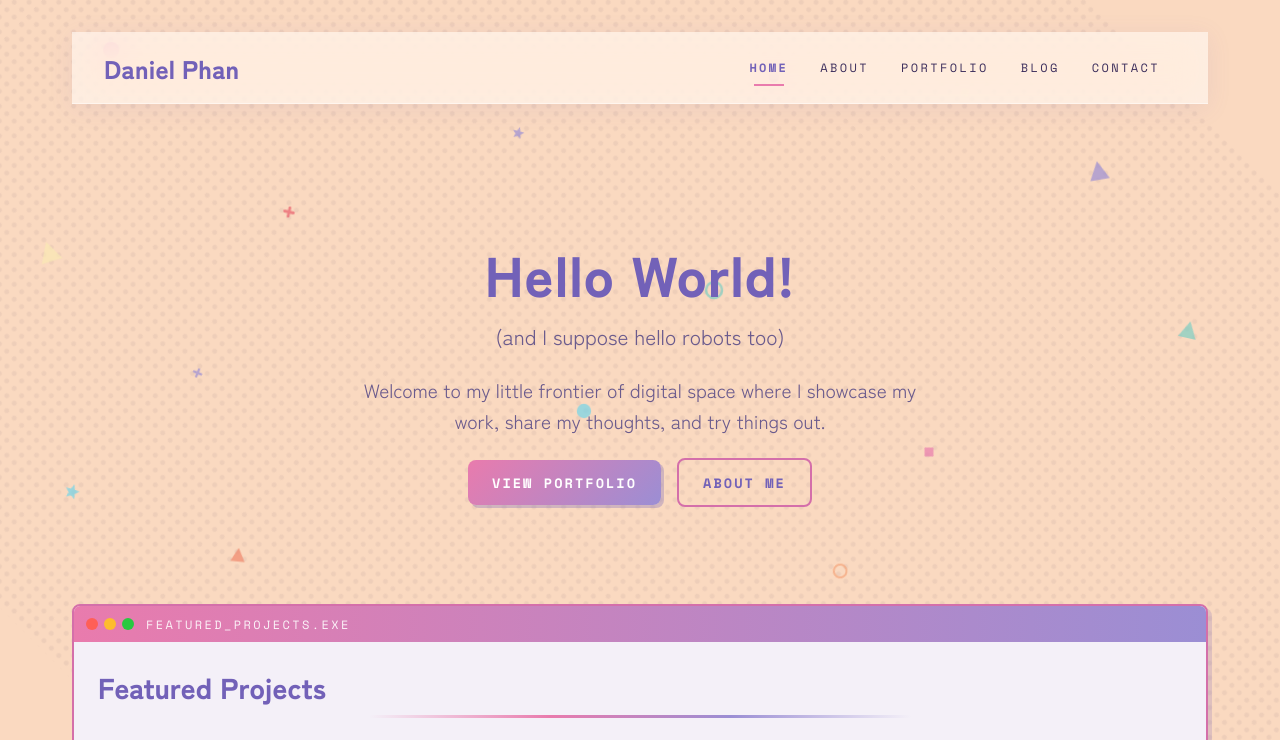
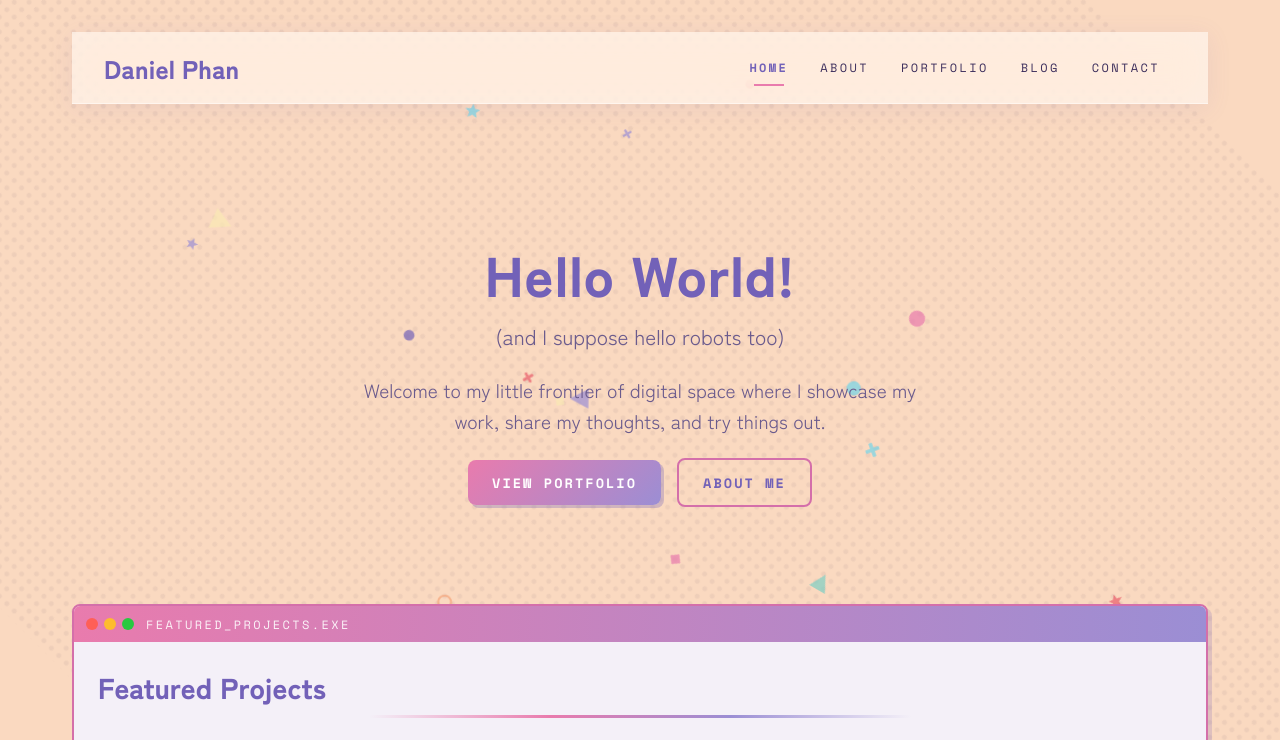
Before and after one commit to Axelm3sh/Axelm3sh.github.io, a React (Vite) app: page / in a window 1280 px wide. Shown: the top 740 px of the page. Built offline with nearby package versions, Linux system fonts and the light colour scheme.

Commit message:
Randomize decorative shape positions and add drift animation

```diff
--- a/src/components/DecorativeShapes.css
+++ b/src/components/DecorativeShapes.css
@@ -8,19 +8,21 @@
 
 .decorative-shape {
   position: absolute;
-  transform: rotate(var(--shape-rotate));
-  animation: shape-float 8s ease-in-out var(--shape-delay) infinite alternate;
+  transform: rotate(var(--shape-rotate)) translate(0, 0);
+  animation: shape-float var(--shape-duration, 10s) ease-in-out var(--shape-delay) infinite alternate;
   opacity: 0.7;
 }
 
 @keyframes shape-float {
   0% {
-    transform: rotate(var(--shape-rotate));
+    transform: rotate(var(--shape-rotate)) translate(0, 0);
   }
   50% {
-    transform: rotate(calc(var(--shape-rotate) + 3deg));
+    transform: rotate(calc(var(--shape-rotate) + 8deg))
+               translate(var(--shape-drift-x, 15px), var(--shape-drift-y, 10px));
   }
   100% {
-    transform: rotate(calc(var(--shape-rotate) - 3deg));
+    transform: rotate(calc(var(--shape-rotate) - 8deg))
+               translate(calc(var(--shape-drift-x, 15px) * -1), calc(var(--shape-drift-y, 10px) * -1));
   }
 }
--- a/src/components/DecorativeShapes.tsx
+++ b/src/components/DecorativeShapes.tsx
@@ -1,33 +1,45 @@
+import { useRef } from 'react'
 import './DecorativeShapes.css'
 
-const shapes = [
-  // circles
-  { type: 'circle', color: '#E97BAD', size: 18, top: '5%', left: '8%', rotate: 5, delay: 0 },
-  { type: 'circle', color: '#F5A47A', size: 14, top: '75%', left: '90%', rotate: -8, delay: -2 },
-  { type: 'circle', color: '#7261B8', size: 12, top: '8%', left: '60%', rotate: 10, delay: -4 },
-  { type: 'circle', color: '#72D4E8', size: 16, top: '50%', left: '45%', rotate: 0, delay: -6 },
-  { type: 'circle', color: '#E85C6A', size: 10, top: '92%', left: '55%', rotate: 15, delay: -8 },
-  // triangles
-  { type: 'triangle', color: '#9B8ED4', size: 22, top: '20%', left: '85%', rotate: -12, delay: -3 },
-  { type: 'triangle', color: '#7ECFC4', size: 20, top: '40%', left: '92%', rotate: 15, delay: -5 },
-  { type: 'triangle', color: '#FAE8B4', size: 24, top: '30%', left: '3%', rotate: -20, delay: -1 },
-  { type: 'triangle', color: '#F0876B', size: 16, top: '68%', left: '18%', rotate: 8, delay: -7 },
-  // stars
-  { type: 'star', color: '#72D4E8', size: 16, top: '60%', left: '5%', rotate: 20, delay: -7 },
-  { type: 'star', color: '#E85C6A', size: 15, top: '88%', left: '12%', rotate: -3, delay: -9 },
-  { type: 'star', color: '#9B8ED4', size: 13, top: '15%', left: '40%', rotate: 12, delay: -2 },
-  // diamonds
-  { type: 'diamond', color: '#E97BAD', size: 14, top: '55%', left: '72%', rotate: 45, delay: -4 },
-  { type: 'diamond', color: '#7261B8', size: 18, top: '82%', left: '38%', rotate: 30, delay: -6 },
-  { type: 'diamond', color: '#FAE8B4', size: 12, top: '10%', left: '75%', rotate: 60, delay: -1 },
-  // rings
-  { type: 'ring', color: '#7ECFC4', size: 20, top: '35%', left: '55%', rotate: 0, delay: -3 },
-  { type: 'ring', color: '#F5A47A', size: 16, top: '70%', left: '65%', rotate: 10, delay: -8 },
-  // plus/cross
-  { type: 'plus', color: '#E85C6A', size: 14, top: '25%', left: '22%', rotate: 15, delay: -5 },
-  { type: 'plus', color: '#72D4E8', size: 18, top: '78%', left: '80%', rotate: -10, delay: -2 },
-  { type: 'plus', color: '#9B8ED4', size: 12, top: '45%', left: '15%', rotate: 25, delay: -7 },
+const shapeTemplates = [
+  { type: 'circle', color: '#E97BAD', size: 18 },
+  { type: 'circle', color: '#F5A47A', size: 14 },
+  { type: 'circle', color: '#7261B8', size: 12 },
+  { type: 'circle', color: '#72D4E8', size: 16 },
+  { type: 'circle', color: '#E85C6A', size: 10 },
+  { type: 'triangle', color: '#9B8ED4', size: 22 },
+  { type: 'triangle', color: '#7ECFC4', size: 20 },
+  { type: 'triangle', color: '#FAE8B4', size: 24 },
+  { type: 'triangle', color: '#F0876B', size: 16 },
+  { type: 'star', color: '#72D4E8', size: 16 },
+  { type: 'star', color: '#E85C6A', size: 15 },
+  { type: 'star', color: '#9B8ED4', size: 13 },
+  { type: 'diamond', color: '#E97BAD', size: 14 },
+  { type: 'diamond', color: '#7261B8', size: 18 },
+  { type: 'diamond', color: '#FAE8B4', size: 12 },
+  { type: 'ring', color: '#7ECFC4', size: 20 },
+  { type: 'ring', color: '#F5A47A', size: 16 },
+  { type: 'plus', color: '#E85C6A', size: 14 },
+  { type: 'plus', color: '#72D4E8', size: 18 },
+  { type: 'plus', color: '#9B8ED4', size: 12 },
 ]
+
+function randomBetween(min: number, max: number) {
+  return Math.random() * (max - min) + min
+}
+
+function generateShapes() {
+  return shapeTemplates.map((t) => ({
+    ...t,
+    top: `${randomBetween(3, 95)}%`,
+    left: `${randomBetween(3, 95)}%`,
+    rotate: Math.round(randomBetween(-180, 180)),
+    delay: Math.round(randomBetween(-10, 0)),
+    driftX: Math.round(randomBetween(-25, 25)),
+    driftY: Math.round(randomBetween(-20, 20)),
+    duration: +(randomBetween(7, 14)).toFixed(1),
+  }))
+}
 
 function ShapeSvg({ type, color, size }: { type: string; color: string; size: number }) {
   if (type === 'circle') {
@@ -75,6 +87,12 @@ function ShapeSvg({ type, color, size }: { type: string; color: string; size: nu
 }
 
 export default function DecorativeShapes() {
+  const shapesRef = useRef<ReturnType<typeof generateShapes> | null>(null)
+  if (!shapesRef.current) {
+    shapesRef.current = generateShapes()
+  }
+  const shapes = shapesRef.current
+
   return (
     <div className="decorative-shapes" aria-hidden="true">
       {shapes.map((s, i) => (
@@ -86,6 +104,9 @@ export default function DecorativeShapes() {
             left: s.left,
             '--shape-rotate': `${s.rotate}deg`,
             '--shape-delay': `${s.delay}s`,
+            '--shape-drift-x': `${s.driftX}px`,
+            '--shape-drift-y': `${s.driftY}px`,
+            '--shape-duration': `${s.duration}s`,
           } as React.CSSProperties}
         >
           <ShapeSvg type={s.type} color={s.color} size={s.size} />
```
